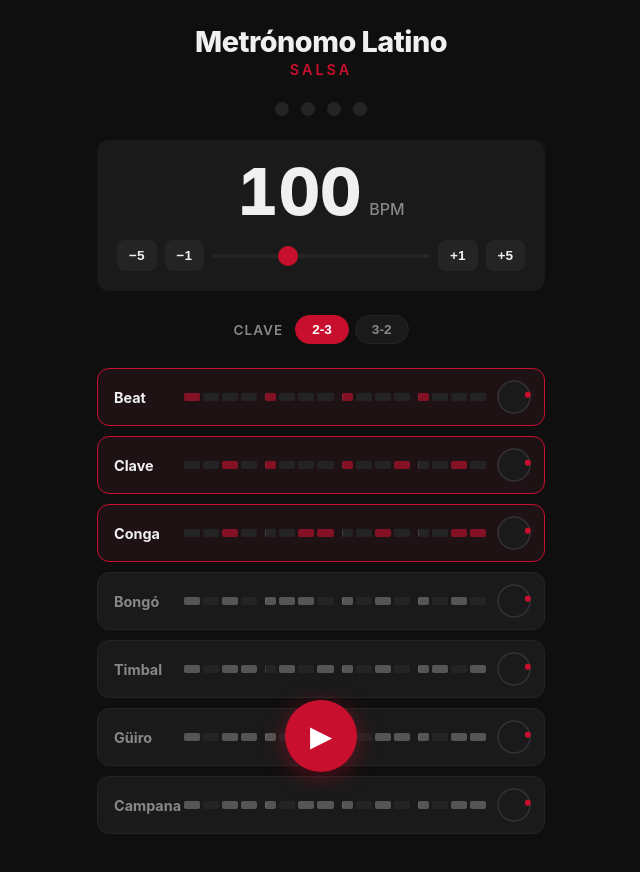
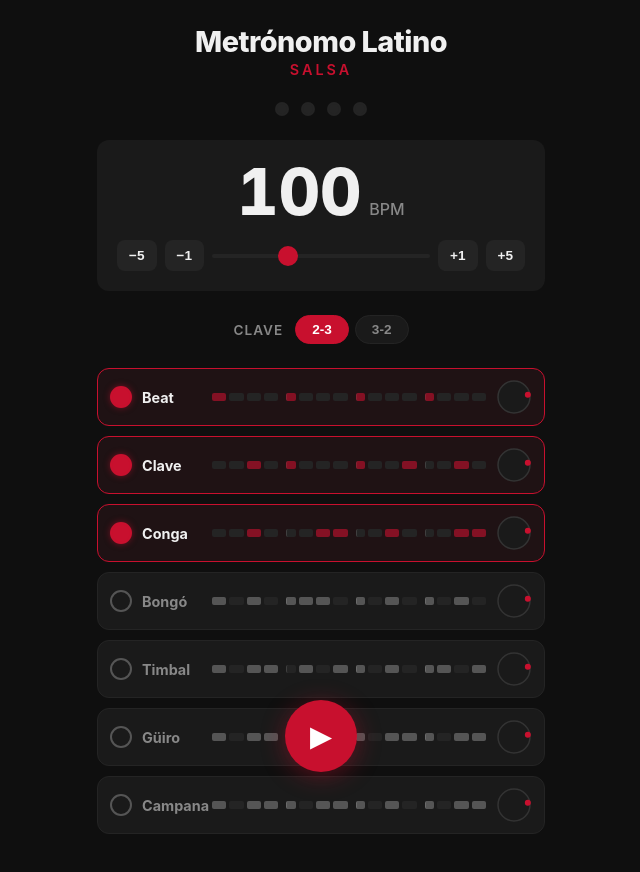
Before and after one commit to maurodibert/metronomo-latino, a React (Vite) app: page / in a window 1280 px wide. Shown: the top 872 px of the page, without its empty margins (319-959 px from the left). Built offline with nearby package versions, Linux system fonts and the light colour scheme.

Commit message:
feat: checkbox dedicado para activar/desactivar instrumento, scroll ya no activa

```diff
--- a/src/components/PercussionToggle.tsx
+++ b/src/components/PercussionToggle.tsx
@@ -27,7 +27,7 @@ export function PercussionToggle({ pattern, active, currentStep, volume, onToggl
 
   useEffect(() => { volumeModeRef.current = volumeMode; }, [volumeMode]);
 
-  // Listener nativo passive:false — necesario para preventDefault durante drag
+  // Listener nativo passive:false — necesario para preventDefault durante drag de volumen
   useEffect(() => {
     const el = rowRef.current;
     if (!el) return;
@@ -54,7 +54,7 @@ export function PercussionToggle({ pattern, active, currentStep, volume, onToggl
     if (timerRef.current) { clearTimeout(timerRef.current); timerRef.current = null; }
   };
 
-  const handleTouchStart = (e: React.TouchEvent) => {
+  const handleRowTouchStart = (e: React.TouchEvent) => {
     didLongPress.current = false;
     touchStart.current = { x: e.touches[0].clientX, y: e.touches[0].clientY };
     startVolume.current = volume;
@@ -64,16 +64,16 @@ export function PercussionToggle({ pattern, active, currentStep, volume, onToggl
     }, LONG_PRESS_MS);
   };
 
-  const handleTouchEnd = (e: React.TouchEvent) => {
+  const handleRowTouchEnd = (e: React.TouchEvent) => {
     cancelTimer();
-    if (!didLongPress.current) onToggle();
+    // El row ya NO hace toggle — eso es responsabilidad del checkbox
     e.preventDefault();
     setVolumeMode(false);
     didLongPress.current = false;
     touchStart.current = null;
   };
 
-  const handleTouchCancel = () => {
+  const handleRowTouchCancel = () => {
     cancelTimer();
     setVolumeMode(false);
     didLongPress.current = false;
@@ -85,16 +85,22 @@ export function PercussionToggle({ pattern, active, currentStep, volume, onToggl
   return (
     <div
       ref={rowRef}
-      role="button"
-      aria-pressed={active}
       className={`percussion-row ${active ? 'active' : ''} ${isHit ? 'hit' : ''} ${volumeMode ? 'volume-mode' : ''}`}
-      onClick={onToggle}              // desktop: click normal
-      onTouchStart={handleTouchStart}
-      onTouchEnd={handleTouchEnd}
-      onTouchCancel={handleTouchCancel}
+      onTouchStart={handleRowTouchStart}
+      onTouchEnd={handleRowTouchEnd}
+      onTouchCancel={handleRowTouchCancel}
       onContextMenu={e => e.preventDefault()}
     >
-      {/* Div en lugar de button para evitar que iOS cancele el touch en long press */}
+      {/* Checkbox — única responsable del toggle */}
+      <div
+        className={`percussion-checkbox ${active ? 'checked' : ''}`}
+        role="checkbox"
+        aria-checked={active}
+        onClick={onToggle}
+        onTouchStart={e => e.stopPropagation()}
+        onTouchEnd={e => { e.stopPropagation(); e.preventDefault(); onToggle(); }}
+      />
+
       <div className="percussion-toggle-btn">
         <span className="percussion-label">{pattern.label}</span>
         <div className="step-grid">
--- a/src/styles/main.css
+++ b/src/styles/main.css
@@ -229,12 +229,30 @@ body {
   background: var(--surface);
   border: 1px solid var(--surface-2);
   border-radius: var(--radius);
-  padding: 10px 12px 10px 0;
+  padding: 10px 12px;
   transition: border-color 0.15s, background 0.15s;
   /* Prevenir selección de texto e iOS callout en long press */
   user-select: none;
   -webkit-user-select: none;
   -webkit-touch-callout: none;
+}
+
+/* ---- Checkbox de activación ---- */
+
+.percussion-checkbox {
+  width: 22px;
+  height: 22px;
+  border-radius: 50%;
+  border: 2px solid #555;
+  flex-shrink: 0;
+  cursor: pointer;
+  transition: background 0.15s, border-color 0.15s;
+}
+
+.percussion-checkbox.checked {
+  background: var(--accent);
+  border-color: var(--accent);
+  box-shadow: 0 0 6px rgba(200, 16, 46, 0.5);
 }
 
 .percussion-row.active {
@@ -246,17 +264,12 @@ body {
   background: #2a1016;
 }
 
-/* Botón interno (label + grid) ocupa todo el espacio disponible */
+/* Contenido interno (label + grid) ocupa todo el espacio disponible */
 .percussion-toggle-btn {
   flex: 1;
-  background: none;
-  border: none;
-  padding: 4px 0 4px 16px;
-  cursor: pointer;
   display: flex;
   align-items: center;
   gap: 14px;
-  text-align: left;
   min-width: 0;
 }
 
```
